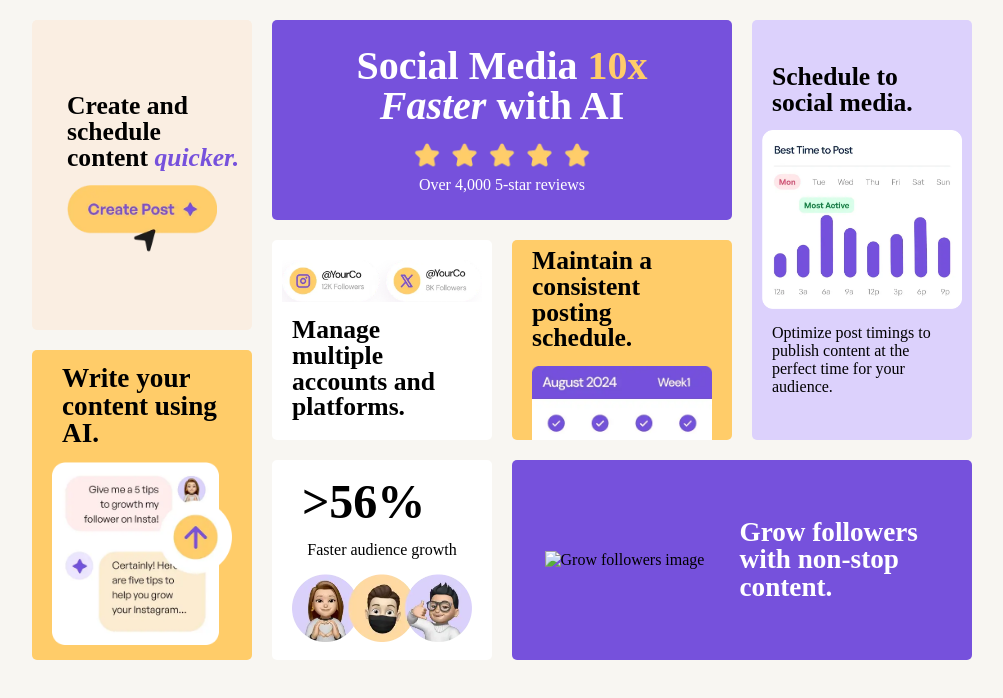
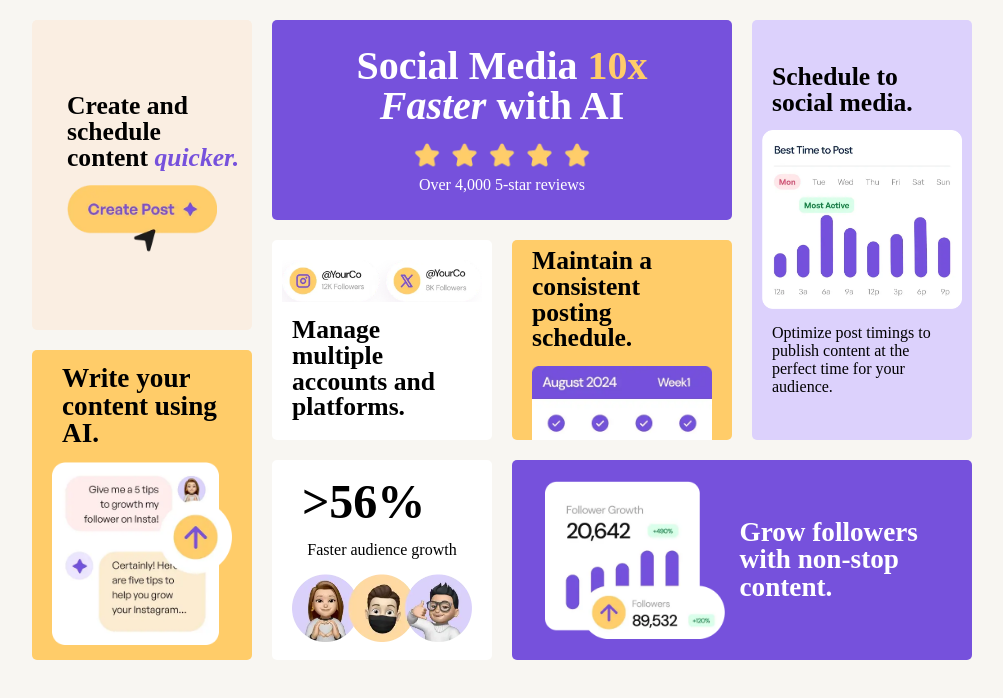
Before and after one commit to bigdave001/bento-grid, a plain HTML site: page index.html in a window 1280 px wide. Shown: the whole page, without its empty margins (138-1141 px from the left). Drawn offline with Linux system fonts and the light colour scheme; the site is published under a folder, as on GitHub Pages, so addresses that start at the root find nothing; a web font is replaced by a local one.

Commit message:
Update index.html

```diff
--- a/index.html
+++ b/index.html
@@ -75,7 +75,7 @@
         </div>
         <div class="box" id="box8">
           <img
-            src="/illustration-grow-followers.webp"
+            src="illustration-grow-followers.webp"
             alt="Grow followers image"
           />
           <h1>Grow followers with non-stop content.</h1>
```
